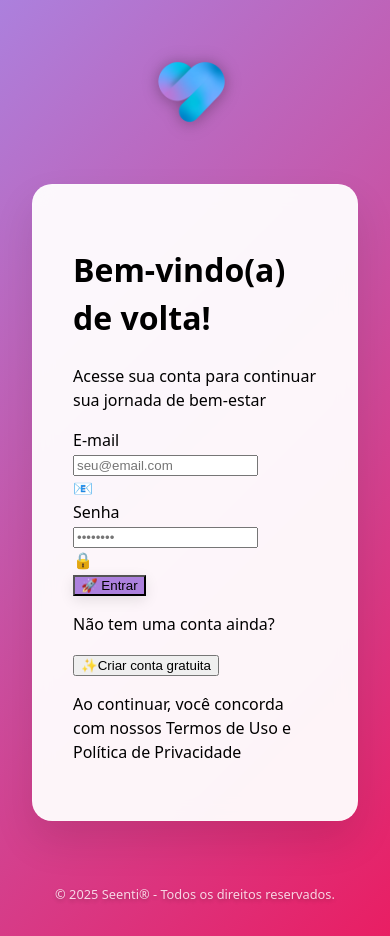
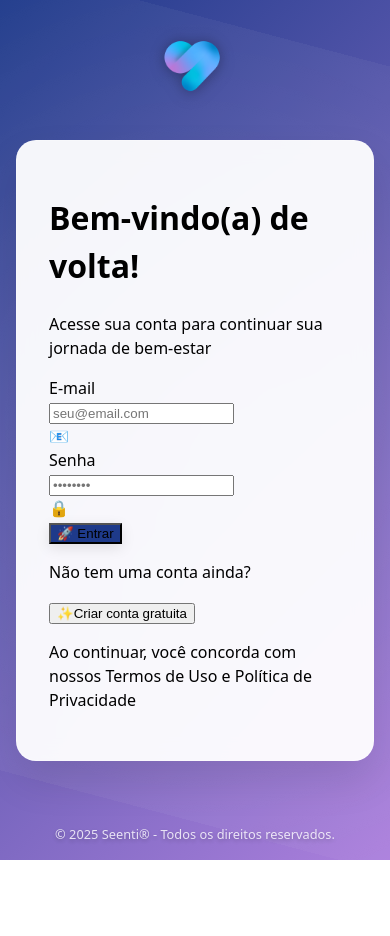
Before and after one commit to MARCIADASEENTI/Frontend_Seenti_App, a React (Vite) app: page /login in a window 390 px wide. After the commit the page ends 860 px from the top, so only its background shows below. Built offline with nearby package versions, Linux system fonts and the light colour scheme.

Commit message:
🎯 RESTAURAR: WhiteLabel completo com layouts responsivos e CSS separado

```diff
--- /dev/null
+++ b/src/layouts/PerfilClienteLayout.css
@@ -0,0 +1,209 @@
+/* PerfilClienteLayout.css */
+.perfil-cliente-layout {
+  display: flex;
+  min-height: 100vh;
+  background-color: #f9fafb;
+}
+
+.perfil-sidebar {
+  width: 16rem;
+  background-color: #1E3A8A; /* Cor padrão Seenti */
+  box-shadow: 0 10px 15px -3px rgba(0, 0, 0, 0.1);
+  border-right: 1px solid #AC80DD;
+  flex-direction: column;
+  display: flex; /* SEMPRE mostrar a sidebar desktop */
+}
+
+.perfil-sidebar-header {
+  padding: 1.5rem;
+  border-bottom: 1px solid rgba(255, 255, 255, 0.1);
+}
+
+/* Controle específico para logos */
+.perfil-sidebar-header img {
+  max-width: 100%;
+  max-height: 100%;
+  object-fit: contain;
+  border-radius: 0.5rem;
+  background-color: white;
+  padding: 0.25rem;
+}
+
+.perfil-sidebar-logo {
+  width: 3rem;
+  height: 3rem;
+  background: linear-gradient(135deg, #1E3A8A, #AC80DD);
+  border-radius: 0.75rem;
+  display: flex;
+  align-items: center;
+  justify-content: center;
+  color: white;
+  font-size: 1.5rem;
+  font-weight: bold;
+}
+
+.perfil-sidebar-nav {
+  flex: 1;
+  padding: 1rem;
+}
+
+.perfil-sidebar-footer {
+  padding: 1rem;
+  border-top: 1px solid rgba(255, 255, 255, 0.1);
+}
+
+.perfil-main-content {
+  flex: 1;
+  display: flex;
+  flex-direction: column;
+}
+
+.perfil-mobile-header {
+  display: none;
+  background-color: white;
+  box-shadow: 0 1px 3px 0 rgba(0, 0, 0, 0.1);
+  border-bottom: 1px solid #e5e7eb;
+  padding: 1rem;
+}
+
+.perfil-content {
+  flex: 1;
+  padding: 1rem 2rem;
+}
+
+.perfil-mobile-menu-button {
+  padding: 0.5rem;
+  color: #4b5563;
+  border-radius: 0.375rem;
+  transition: all 0.2s;
+}
+
+.perfil-mobile-menu-button:hover {
+  color: #1f2937;
+  background-color: #f3f4f6;
+}
+
+.perfil-mobile-sidebar {
+  position: fixed;
+  inset: 0;
+  z-index: 50;
+  display: none; /* Esconder sidebar mobile por padrão */
+}
+
+.perfil-mobile-overlay {
+  position: fixed;
+  inset: 0;
+  background-color: rgba(0, 0, 0, 0.5);
+}
+
+.perfil-mobile-sidebar-content {
+  position: fixed;
+  left: 0;
+  top: 0;
+  height: 100%;
+  width: 16rem;
+  background-color: #1E3A8A;
+  box-shadow: 0 25px 50px -12px rgba(0, 0, 0, 0.25);
+  transform: translateX(-100%); /* Começar escondida */
+  transition: transform 0.3s ease-in-out;
+}
+
+.perfil-mobile-sidebar-content.show {
+  transform: translateX(0);
+}
+
+/* Responsividade */
+@media (min-width: 768px) {
+  .perfil-sidebar {
+    display: flex !important; /* Forçar exibição em desktop */
+  }
+
+  .perfil-mobile-header {
+    display: none;
+  }
+
+  .perfil-mobile-sidebar {
+    display: none !important; /* Esconder completamente em desktop */
+  }
+}
+
+@media (max-width: 767px) {
+  .perfil-sidebar {
+    display: none !important; /* Esconder sidebar desktop em mobile */
+  }
+
+  .perfil-mobile-header {
+    display: block;
+  }
+
+  .perfil-content {
+    padding: 1rem;
+  }
+}
+
+/* Menu items */
+.perfil-menu-item {
+  width: 100%;
+  display: flex;
+  align-items: center;
+  gap: 0.75rem;
+  padding: 0.75rem 1rem;
+  border-radius: 0.5rem;
+  transition: all 0.2s;
+  text-align: left;
+  border: none;
+  background: none;
+  cursor: pointer;
+  color: white;
+}
+
+.perfil-menu-item:hover {
+  background-color: rgba(255, 255, 255, 0.1);
+  color: white;
+}
+
+.perfil-menu-item.active {
+  background-color: rgba(255, 255, 255, 0.2);
+  color: white;
+  border-left: 4px solid #AC80DD;
+}
+
+.perfil-menu-icon {
+  font-size: 1.25rem;
+  flex-shrink: 0;
+}
+
+.perfil-menu-text {
+  flex: 1;
+}
+
+.perfil-menu-label {
+  font-weight: 500;
+  color: inherit;
+}
+
+.perfil-menu-description {
+  font-size: 0.75rem;
+  color: rgba(255, 255, 255, 0.8);
+}
+
+/* Logout button */
+.perfil-logout-button {
+  width: 100%;
+  display: flex;
+  align-items: center;
+  gap: 0.75rem;
+  padding: 0.75rem 1rem;
+  color: #fca5a5;
+  border-radius: 0.5rem;
+  transition: all 0.2s;
+  text-align: left;
+  border: none;
+  background: none;
+  cursor: pointer;
+}
+
+.perfil-logout-button:hover {
+  background-color: rgba(239, 68, 68, 0.1);
+  color: #fca5a5;
+}
--- a/src/layouts/PerfilClienteLayout.jsx
+++ b/src/layouts/PerfilClienteLayout.jsx
@@ -2,6 +2,7 @@
 import React, { useState, useEffect } from 'react';
 import { useNavigate, useLocation } from 'react-router-dom';
 import { brand } from '../whiteLabel/config/brandConfig';
+import './PerfilClienteLayout.css';
 
 export default function PerfilClienteLayout({ children }) {
   const [sidebarOpen, setSidebarOpen] = useState(false);
@@ -66,57 +67,61 @@ export default function PerfilClienteLayout({ children }) {
 
   const handleNavigation = (path) => {
     navigate(path);
+    // Fechar sidebar mobile se estiver aberta
     if (sidebarOpen) {
       setSidebarOpen(false);
     }
   };
 
-  // Cores padrão caso o WhiteLabel falhe
-  const primaryColor = brand?.primaryColor || '#1E3A8A';
-  const secondaryColor = brand?.secondaryColor || '#AC80DD';
+  // Aplicar cores do WhiteLabel
+  const sidebarStyle = {
+    backgroundColor: brand?.primaryColor || '#1E3A8A',
+    borderRightColor: brand?.secondaryColor || '#AC80DD'
+  };
+
+  const logoStyle = {
+    background: `linear-gradient(135deg, ${brand?.primaryColor || '#1E3A8A'}, ${brand?.secondaryColor || '#AC80DD'})`
+  };
 
   return (
-    <div className="min-h-screen bg-gray-50 flex">
-      {/* Sidebar - sempre visível no desktop */}
-      <aside
-        className="hidden md:block w-64 min-h-screen shadow-lg"
-        style={{ backgroundColor: primaryColor }}
-      >
+    <div className="perfil-cliente-layout">
+      {/* Sidebar para desktop */}
+      <aside className="perfil-sidebar" style={sidebarStyle}>
         {/* Header da sidebar */}
-        <div className="p-6 border-b border-white/20">
+        <div className="perfil-sidebar-header">
           <div className="flex items-center space-x-3">
             <img
               src={brand?.logo || '/assets/logo-parceirox.png'}
-              alt={`Logo ${brand?.name || 'Seenti'}`}
-              className="w-12 h-12 rounded-lg object-contain bg-white p-1"
+              alt={`Logo ${brand?.name || 'Marcia Alves'}`}
+              className="w-10 h-10 rounded-lg object-contain bg-white p-1"
+              onLoad={() => console.log('✅ Logo carregado com sucesso:', brand?.logo)}
+              onError={(e) => {
+                console.error('❌ Erro ao carregar logo:', brand?.logo, e);
+                console.log('🔄 Usando fallback logo');
+              }}
             />
             <div>
-              <h2 className="text-lg font-semibold text-white">{brand?.name || 'Seenti'}</h2>
-              <p className="text-sm text-white/80">Área do Cliente</p>
+              <h2 className="text-lg font-semibold text-white">{brand?.name || 'Marcia Alves'}</h2>
+              <p className="text-sm text-white opacity-80">Área do Cliente</p>
             </div>
           </div>
         </div>
 
         {/* Menu de navegação */}
-        <nav className="p-4">
+        <nav className="perfil-sidebar-nav">
           <ul className="space-y-2">
             {menuItems.map((item) => (
               <li key={item.path}>
                 <button
                   onClick={() => handleNavigation(item.path)}
-                  className={`w-full flex items-center space-x-3 px-4 py-3 rounded-lg transition-all duration-200 text-left ${
-                    isActivePath(item.path)
-                      ? 'bg-white/20 text-white border-l-4'
-                      : 'text-white/80 hover:bg-white/10 hover:text-white'
+                  className={`perfil-menu-item ${
+                    isActivePath(item.path) ? 'active' : ''
                   }`}
-                  style={{
-                    borderLeftColor: isActivePath(item.path) ? secondaryColor : 'transparent'
-                  }}
                 >
-                  <span className="text-xl">{item.icon}</span>
-                  <div>
-                    <div className="font-medium">{item.label}</div>
-                    <div className="text-xs opacity-75">{item.description}</div>
+                  <span className="perfil-menu-icon">{item.icon}</span>
+                  <div className="perfil-menu-text">
+                    <div className="perfil-menu-label">{item.label}</div>
+                    <div className="perfil-menu-description">{item.description}</div>
                   </div>
                 </button>
               </li>
@@ -125,92 +130,60 @@ export default function PerfilClienteLayout({ children }) {
         </nav>
 
         {/* Footer da sidebar */}
-        <div className="p-4 border-t border-white/20">
+        <div className="perfil-sidebar-footer">
           <button
             onClick={handleLogout}
-            className="w-full flex items-center space-x-3 px-4 py-3 text-red-200 hover:bg-red-500/20 hover:text-red-100 rounded-lg transition-all duration-200"
+            className="perfil-logout-button"
           >
-            <span className="text-xl">🚪</span>
+            <span className="perfil-menu-icon">🚪</span>
             <span>Sair</span>
           </button>
         </div>
       </aside>
 
-      {/* Conteúdo principal */}
-      <div className="flex-1 flex flex-col min-w-0">
-        {/* Header mobile */}
-        <header className="md:hidden bg-white shadow-sm border-b border-gray-200 p-4">
-          <div className="flex items-center justify-between">
-            <button
-              onClick={toggleSidebar}
-              className="p-2 text-gray-600 hover:text-gray-800 hover:bg-gray-100 rounded-lg"
-            >
-              <span className="text-xl">☰</span>
-            </button>
-
-            <div className="flex items-center space-x-3">
-              <img
-                src={brand?.logo || '/assets/logo-parceirox.png'}
-                alt={`Logo ${brand?.name || 'Seenti'}`}
-                className="w-8 h-8 rounded-lg object-contain bg-white p-1"
-              />
-              <span className="font-semibold text-gray-800">{brand?.name || 'Seenti'}</span>
-            </div>
-
-            <div className="w-10"></div>
-          </div>
-        </header>
-
-        {/* Sidebar mobile - overlay */}
-        {sidebarOpen && (
-          <div className="fixed inset-0 z-50 md:hidden">
+      {/* Sidebar mobile */}
+      <div className={`perfil-mobile-sidebar ${sidebarOpen ? 'block' : 'hidden'}`}>
+        {/* Overlay */}
         <div
-              className="absolute inset-0 bg-black/50"
+          className="perfil-mobile-overlay"
           onClick={toggleSidebar}
         />
 
-            <div
-              className="absolute left-0 top-0 h-full w-64 shadow-xl"
-              style={{ backgroundColor: primaryColor }}
-            >
-              <div className="p-6 border-b border-white/20">
+        {/* Sidebar mobile */}
+        <div className={`perfil-mobile-sidebar-content ${sidebarOpen ? 'show' : ''}`} style={sidebarStyle}>
+          {/* Header mobile */}
+          <div className="perfil-sidebar-header">
             <div className="flex items-center justify-between">
               <div className="flex items-center space-x-3">
-                    <img
-                      src={brand?.logo || '/assets/logo-parceirox.png'}
-                      alt={`Logo ${brand?.name || 'Seenti'}`}
-                      className="w-10 h-10 rounded-lg object-contain bg-white p-1"
-                    />
+                <div className="perfil-sidebar-logo" style={logoStyle}>
+                  {brand?.name ? brand.name.charAt(0) : 'S'}
+                </div>
                 <span className="font-semibold text-white">{brand?.name || 'Seenti'}</span>
               </div>
               <button
                 onClick={toggleSidebar}
-                    className="p-2 text-white hover:text-white/80"
+                className="p-2 text-white hover:text-white opacity-80"
               >
                 <span className="text-xl">❌</span>
               </button>
             </div>
           </div>
 
-              <nav className="p-4">
+          {/* Menu mobile */}
+          <nav className="perfil-sidebar-nav">
             <ul className="space-y-2">
               {menuItems.map((item) => (
                 <li key={item.path}>
                   <button
                     onClick={() => handleNavigation(item.path)}
-                        className={`w-full flex items-center space-x-3 px-4 py-3 rounded-lg transition-all duration-200 text-left ${
-                          isActivePath(item.path)
-                            ? 'bg-white/20 text-white border-l-4'
-                            : 'text-white/80 hover:bg-white/10 hover:text-white'
+                    className={`perfil-menu-item ${
+                      isActivePath(item.path) ? 'active' : ''
                     }`}
-                        style={{
-                          borderLeftColor: isActivePath(item.path) ? secondaryColor : 'transparent'
-                        }}
                   >
-                        <span className="text-xl">{item.icon}</span>
-                        <div>
-                          <div className="font-medium">{item.label}</div>
-                          <div className="text-xs opacity-75">{item.description}</div>
+                    <span className="perfil-menu-icon">{item.icon}</span>
+                    <div className="perfil-menu-text">
+                      <div className="perfil-menu-label">{item.label}</div>
+                      <div className="perfil-menu-description">{item.description}</div>
                     </div>
                   </button>
                 </li>
@@ -218,21 +191,44 @@ export default function PerfilClienteLayout({ children }) {
             </ul>
           </nav>
 
-              <div className="p-4 border-t border-white/20">
+          {/* Footer mobile */}
+          <div className="perfil-sidebar-footer">
             <button
               onClick={handleLogout}
-                  className="w-full flex items-center space-x-3 px-4 py-3 text-red-200 hover:bg-red-500/20 hover:text-red-100 rounded-lg transition-all duration-200"
+              className="perfil-logout-button"
             >
-                  <span className="text-xl">🚪</span>
+              <span className="perfil-menu-icon">🚪</span>
               <span>Sair</span>
             </button>
           </div>
         </div>
       </div>
-        )}
+
+      {/* Conteúdo principal */}
+      <div className="perfil-main-content">
+        {/* Header mobile com botão de menu */}
+        <header className="perfil-mobile-header">
+          <div className="flex items-center justify-between">
+            <button
+              onClick={toggleSidebar}
+              className="perfil-mobile-menu-button"
+            >
+              <span className="text-xl">☰</span>
+            </button>
+            <div className="flex items-center space-x-3">
+              <img
+                src={brand?.logo || '/assets/logo-parceirox.png'}
+                alt={`Logo ${brand?.name || 'Marcia Alves'}`}
+                className="w-6 h-6 rounded-lg object-contain bg-white p-1"
+              />
+              <span className="font-semibold text-white">{brand?.name || 'Marcia Alves'}</span>
+            </div>
+            <div className="w-10"></div> {/* Espaçador para centralizar */}
+          </div>
+        </header>
 
         {/* Conteúdo da página */}
-        <main className="flex-1 p-4 md:p-6">
+        <main className="perfil-content">
           <div className="max-w-4xl mx-auto">
             {children}
           </div>
--- /dev/null
+++ b/src/whiteLabel/layouts/WhiteLabelLayout.css
@@ -0,0 +1,88 @@
+/* WhiteLabelLayout.css */
+.white-label-layout {
+  font-family: inherit;
+  min-height: 100vh;
+  padding: 2rem;
+  display: flex;
+  flex-direction: column;
+  align-items: center;
+  justify-content: space-between;
+  background: linear-gradient(135deg, var(--primary-color) 0%, var(--secondary-color) 100%);
+  position: relative;
+  overflow: hidden;
+}
+
+/* Efeito de fundo decorativo */
+.white-label-layout::before {
+  content: '';
+  position: absolute;
+  top: -50%;
+  right: -50%;
+  width: 200%;
+  height: 200%;
+  background: radial-gradient(circle, rgba(255,255,255,0.1) 0%, transparent 70%);
+  animation: float 20s ease-in-out infinite;
+}
+
+@keyframes float {
+  0%, 100% { transform: translateY(0px) rotate(0deg); }
+  50% { transform: translateY(-20px) rotate(180deg); }
+}
+
+.white-label-logo {
+  width: 120px;
+  height: auto;
+  margin-bottom: 2rem;
+  object-fit: contain;
+  max-width: 100%;
+  max-height: 120px;
+  filter: drop-shadow(0 4px 8px rgba(0,0,0,0.1));
+  transition: transform 0.3s ease;
+  z-index: 10;
+  position: relative;
+}
+
+.white-label-logo:hover {
+  transform: scale(1.05);
+}
+
+.white-label-main {
+  width: 100%;
+  max-width: 500px;
+  background: rgba(255, 255, 255, 0.95);
+  backdrop-filter: blur(10px);
+  border-radius: 20px;
+  padding: 2.5rem;
+  box-shadow: 0 20px 40px rgba(0,0,0,0.1);
+  border: 1px solid rgba(255, 255, 255, 0.2);
+  z-index: 10;
+  position: relative;
+}
+
+.white-label-footer {
+  margin-top: 3rem;
+  font-size: 0.8rem;
+  opacity: 0.8;
+  padding-top: 1rem;
+  color: white;
+  text-shadow: 0 2px 4px rgba(0,0,0,0.3);
+  z-index: 10;
+  position: relative;
+}
+
+/* Responsividade */
+@media (max-width: 768px) {
+  .white-label-layout {
+    padding: 1rem;
+  }
+
+  .white-label-main {
+    padding: 2rem;
+    margin: 0 1rem;
+  }
+
+  .white-label-logo {
+    width: 100px;
+    margin-bottom: 1.5rem;
+  }
+}
--- a/src/whiteLabel/layouts/WhiteLabelLayout.jsx
+++ b/src/whiteLabel/layouts/WhiteLabelLayout.jsx
@@ -1,31 +1,15 @@
 // src/whiteLabel/layouts/WhiteLabelLayout.jsx
-import React, { useState, useEffect } from 'react';
+import React, { useState } from 'react';
 import { brand } from '../config/brandConfig.js';
+import './WhiteLabelLayout.css';
 
 const WhiteLabelLayout = ({ children }) => {
   const [logoError, setLogoError] = useState(false);
 
   const layoutStyle = {
-    backgroundColor: brand.primaryColor,
-    background: `linear-gradient(135deg, ${brand.primaryColor} 0%, ${brand.secondaryColor} 100%)`,
-    minHeight: '100vh',
-    padding: '2rem',
-    display: 'flex',
-    flexDirection: 'column',
-    alignItems: 'center',
-    justifyContent: 'space-between',
-    position: 'relative',
-    overflow: 'hidden'
+    '--primary-color': brand.primaryColor,
+    '--secondary-color': brand.secondaryColor,
   };
-
-  // Debug: verificar se as variáveis estão sendo aplicadas
-  useEffect(() => {
-    console.log('🔍 WhiteLabelLayout renderizado');
-    console.log('🏷️ Marca:', brand.name);
-    console.log('🎨 Cor primária:', brand.primaryColor);
-    console.log('🎨 Cor secundária:', brand.secondaryColor);
-    console.log('🖼️ Logo path:', brand.logo);
-  }, []);
 
   const handleLogoError = (e) => {
     console.error('❌ Erro ao carregar logo no WhiteLabelLayout:', brand.logo);
@@ -35,52 +19,21 @@ const WhiteLabelLayout = ({ children }) => {
   const logoFallback = '/assets/logo-parceirox.png';
 
   return (
-    <div style={layoutStyle}>
+    <div className="white-label-layout" style={layoutStyle}>
       <img
         src={logoError ? logoFallback : brand.logo}
         alt={`${brand.name} logo`}
-        style={{
-          width: '120px',
-          height: 'auto',
-          marginBottom: '2rem',
-          objectFit: 'contain',
-          maxWidth: '100%',
-          maxHeight: '120px',
-          filter: 'drop-shadow(0 4px 8px rgba(0,0,0,0.1))',
-          transition: 'transform 0.3s ease',
-          zIndex: 10,
-          position: 'relative'
-        }}
+        className="white-label-logo"
         onError={handleLogoError}
         onLoad={() => console.log('✅ Logo carregado com sucesso:', brand.logo)}
       />
 
-      <main style={{
-        width: '100%',
-        maxWidth: '500px',
-        backgroundColor: 'rgba(255, 255, 255, 0.95)',
-        backdropFilter: 'blur(10px)',
-        borderRadius: '20px',
-        padding: '2.5rem',
-        boxShadow: '0 20px 40px rgba(0,0,0,0.1)',
-        border: '1px solid rgba(255, 255, 255, 0.2)',
-        zIndex: 10,
-        position: 'relative'
-      }}>
+      <main className="white-label-main">
         {children}
       </main>
 
       {/* Rodapé sempre visível com a marca Seenti */}
-      <footer style={{
-        marginTop: '3rem',
-        fontSize: '0.8rem',
-        opacity: 0.8,
-        paddingTop: '1rem',
-        color: 'white',
-        textShadow: '0 2px 4px rgba(0,0,0,0.3)',
-        zIndex: 10,
-        position: 'relative'
-      }}>
+      <footer className="white-label-footer">
         <span>© {new Date().getFullYear()} Seenti® - Todos os direitos reservados.</span>
       </footer>
     </div>
--- a/src/whiteLabel/themes/index.js
+++ b/src/whiteLabel/themes/index.js
@@ -1,17 +1,17 @@
 export const themes = {
   default: {
     name: 'Seenti',
-    logo: '/assets/logo-parceirox.png',
-    primaryColor: '#1E3A8A', // Azul escuro
-    secondaryColor: '#AC80DD', // Roxo claro
+    logo: '/logo.png',
+    primaryColor: '#1E3A8A',
+    secondaryColor: '#AC80DD',
     fontFamily: 'Arial, sans-serif',
     poweredBy: 'Seenti®',
   },
   parceiroX: {
     name: 'Marcia Alves',
     logo: '/assets/logo-parceirox.png',
-    primaryColor: '#AC80DD', // Roxo claro (cor principal da marca)
-    secondaryColor: '#E91E63', // Rosa escuro (cor secundária da marca)
+    primaryColor: '#FF6600',
+    secondaryColor: '#f4f4f4',
     fontFamily: 'Roboto, sans-serif',
     poweredBy: 'Seenti®',
   },
--- a/src/whiteLabel/utils/detectBrand.js
+++ b/src/whiteLabel/utils/detectBrand.js
@@ -3,10 +3,10 @@ export function detectBrand() {
   const host = window.location.hostname;
   const path = window.location.pathname;
 
-  // Para desenvolvimento local, SEMPRE usar parceiroX
+  // Para desenvolvimento local, usar tema default (Seenti) para ter as cores corretas
   if (host === '127.0.0.1' || host === 'localhost') {
-    console.log('🔍 Desenvolvimento local detectado - forçando tema parceiroX');
-    return 'parceiroX';
+    console.log('🔍 Desenvolvimento local detectado - usando tema Seenti (default)');
+    return 'default';
   }
 
   // Para produção, detectar por subdomain
```
Lines whose indentation alone changed are shown as unchanged.
